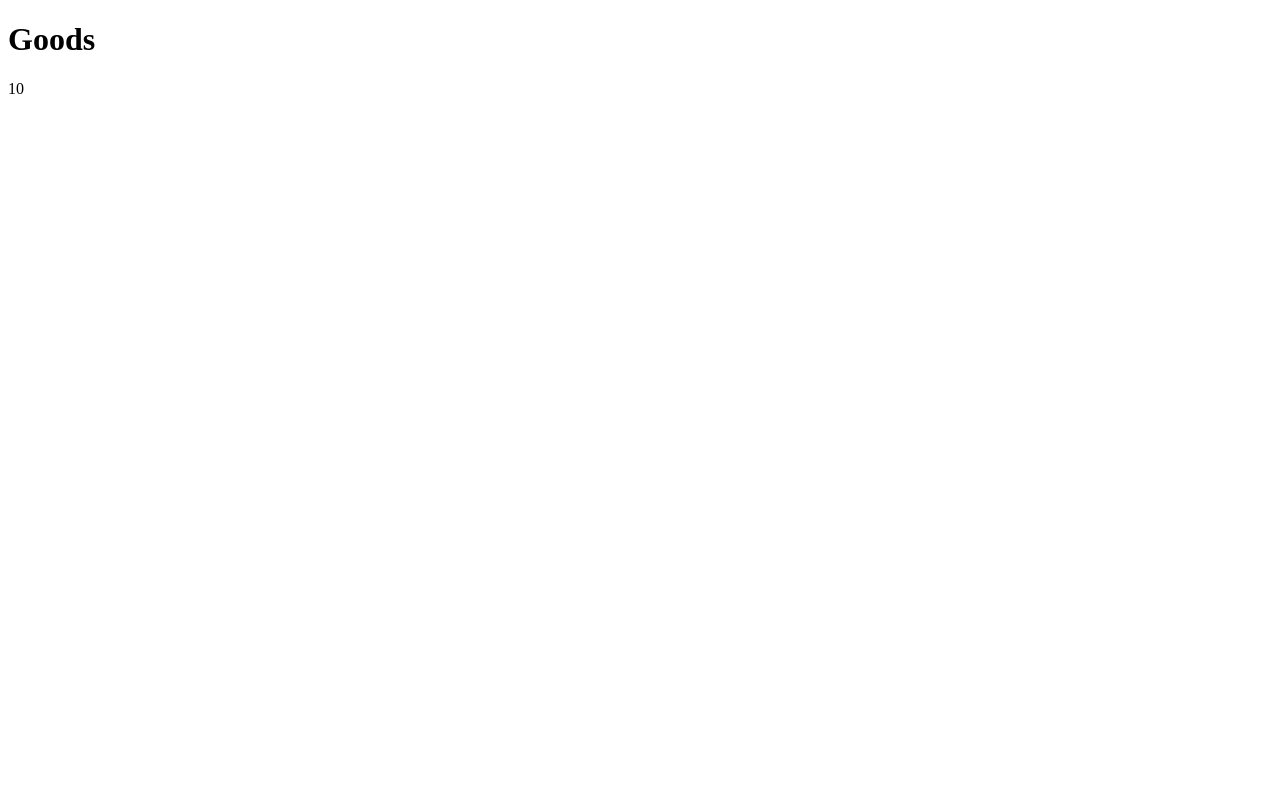
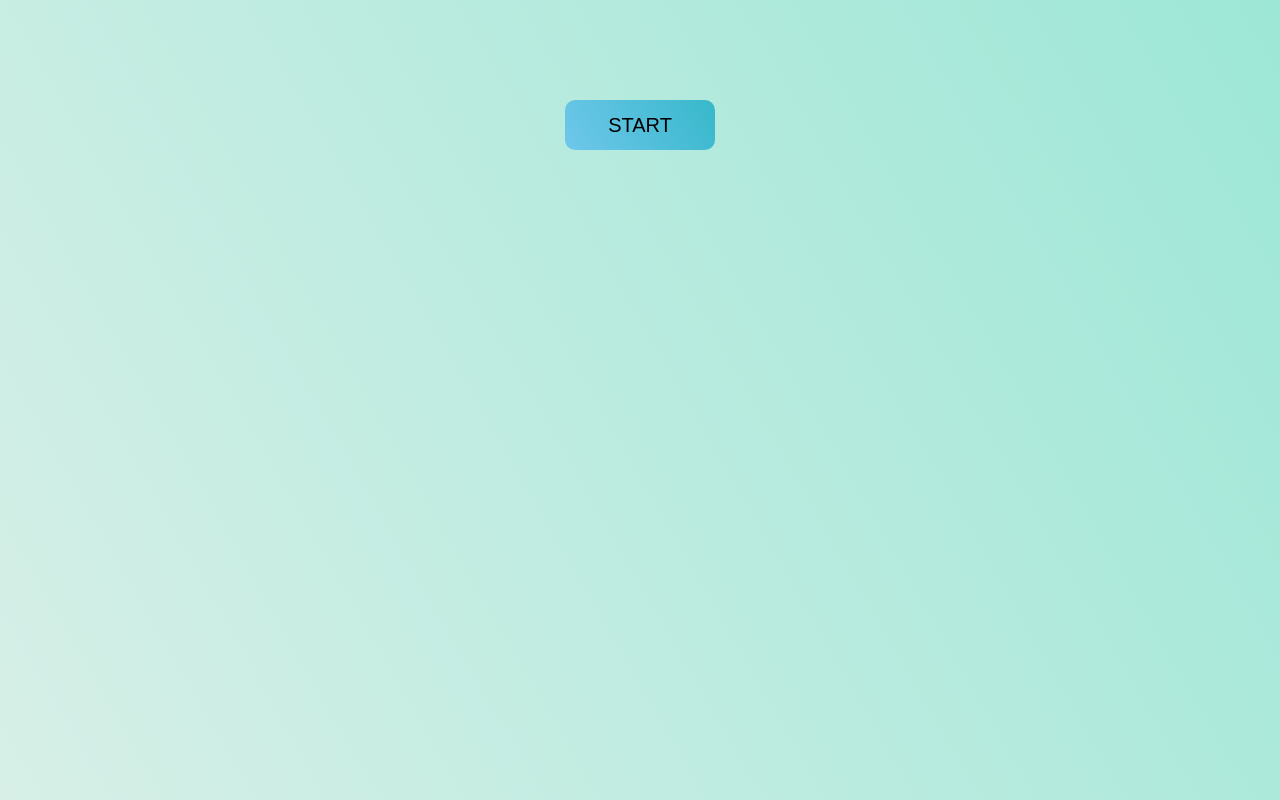
Before and after one commit to mate-academy/react_list-of-goods, a React (Create React App) app: page / in a window 1280 px wide. Built offline with nearby package versions, Linux system fonts and the light colour scheme; the HTML template or start-up script is replaced by a standard one.

Commit message:
List of Goods

```diff
--- a/package.json
+++ b/package.json
@@ -10,7 +10,7 @@
     "prop-types": "^15.7.2",
     "react": "^16.12.0",
     "react-dom": "^16.12.0",
-    "react-scripts": "3.3.0"
+    "react-scripts": "^3.4.0"
   },
   "devDependencies": {
     "@mate-academy/eslint-config-react": "*",
--- a/public/index.html
+++ b/public/index.html
@@ -3,7 +3,9 @@
   <head>
     <meta charset="utf-8" />
     <meta name="viewport" content="width=device-width, initial-scale=1" />
-    <title>Static list of todos</title>
+    <title>List of Goods</title>
+    <link rel="stylesheet" href="styles.css">
+    <link href="https://fonts.googleapis.com/css?family=Lato&display=swap" rel="stylesheet">
   </head>
   <body>
     <div id="root"></div>
--- /dev/null
+++ b/public/styles.css
@@ -0,0 +1,23 @@
+* {
+  box-sizing: border-box;
+}
+
+html,
+body,
+select,
+button,
+h1 {
+  padding: 0;
+  margin: 0;
+}
+
+body {
+  font-family: "Lato", sans-serif;
+}
+
+html {
+  background: linear-gradient(60deg, rgba(215,239,231,1) 0%,
+  rgba(157,231,215,1) 100%);
+  width: 100%;
+  height: 100%;
+}
--- a/src/App.css
+++ b/src/App.css
@@ -0,0 +1,18 @@
+.start-btn {
+  width: 150px;
+  height: 50px;
+  border-radius: 10px;
+  border: none;
+  outline: none;
+  cursor: pointer;
+  font-size: 20px;
+  text-transform: uppercase;
+  margin: auto;
+  display: block;
+  background: linear-gradient(60deg, rgba(111,199,234,1) 0%,
+  rgba(55,184,203,1) 100%);
+}
+
+.App {
+  padding-top: 100px;
+}
--- a/src/App.js
+++ b/src/App.js
@@ -1,5 +1,6 @@
-import React from 'react';
+import React, { Component } from 'react';
 import './App.css';
+import { GoodsList } from './components/GoodsList';
 
 const goodsFromServer = [
   'Dumplings',
@@ -14,11 +15,84 @@ const goodsFromServer = [
   'Garlic',
 ];
 
-const App = () => (
-  <div className="App">
-    <h1>Goods</h1>
-    {goodsFromServer.length}
-  </div>
-);
+class App extends Component {
+  state = {
+    isStartButton: false,
+    goods: [...goodsFromServer],
+    initialGoods: [...goodsFromServer],
+  };
+
+  handleStart = () => {
+    this.setState({
+      isStartButton: true,
+    });
+  }
+
+  handleReverse = () => {
+    this.setState(prevState => ({
+      goods: [...prevState.goods].reverse(),
+    }));
+  }
+
+  handleSortAZ = () => {
+    this.setState(prevState => ({
+      goods: [...prevState.goods]
+        .sort((a, b) => a.localeCompare(b)),
+    }));
+  }
+
+  handleSortByLength = () => {
+    this.setState(prevState => ({
+      goods: [...prevState.goods]
+        .sort((a, b) => a.length - b.length),
+    }));
+  }
+
+  handleReset = () => {
+    this.setState(prevState => ({
+      goods: prevState.initialGoods,
+    }));
+  }
+
+  handleSelect = (e) => {
+    const list = [...goodsFromServer];
+    const { value } = e.target;
+
+    this.setState(prevState => ({
+      goods: list.filter(item => item.length <= value),
+    }));
+  };
+
+  render() {
+    const { isStartButton, goods } = this.state;
+
+    return (
+      <div className="App">
+        {
+          isStartButton
+            ? (
+              <GoodsList
+                goods={goods}
+                handleReverse={this.handleReverse}
+                handleSortAZ={this.handleSortAZ}
+                handleReset={this.handleReset}
+                handleSortByLength={this.handleSortByLength}
+                handleSelect={this.handleSelect}
+              />
+            )
+            : (
+              <button
+                type="button"
+                onClick={this.handleStart}
+                className="start-btn"
+              >
+                Start
+              </button>
+            )
+        }
+      </div>
+    );
+  }
+}
 
 export default App;
--- /dev/null
+++ b/src/components/GoodsList.css
@@ -0,0 +1,35 @@
+.goods {
+  margin: auto;
+  width: 80%;
+}
+
+.goods__btn {
+  width: 130px;
+  height: 40px;
+  margin-right: 10px;
+  border-radius: 5px;
+  border: none;
+  outline: none;
+  background: linear-gradient(60deg, rgba(111,199,234,1) 0%,
+  rgba(55,184,203,1) 100%);
+  font-weight: bold;
+}
+
+.goods__select {
+  display: inline-block;
+  width: 100px;
+  height: 40px;
+  border-radius: 10px;
+  background: linear-gradient(60deg, rgba(111,199,234,1) 0%,
+  rgba(55,184,203,1) 100%);
+  outline: none;
+  font-weight: bold;
+}
+
+.goods__list {
+  padding-top: 40px;
+}
+
+.goods__item {
+  margin: 10px 0;
+}
--- /dev/null
+++ b/src/components/GoodsList.js
@@ -0,0 +1,83 @@
+import React from 'react';
+import PropTypes from 'prop-types';
+import './GoodsList.css';
+
+export const GoodsList = (props) => {
+  const { goods,
+    handleReverse,
+    handleSortAZ,
+    handleSortByLength,
+    handleReset,
+    handleSelect,
+    optionSelected } = props;
+
+  return (
+    <div className="goods">
+      <button
+        type="button"
+        onClick={handleReverse}
+        className="goods__btn"
+      >
+        Reverse
+      </button>
+      <button
+        type="button"
+        onClick={handleSortAZ}
+        className="goods__btn"
+      >
+        Sort Alphabetically
+      </button>
+      <button
+        type="button"
+        onClick={handleSortByLength}
+        className="goods__btn"
+      >
+        Sort By Length
+      </button>
+      <button
+        type="button"
+        onClick={handleReset}
+        className="goods__btn"
+      >
+        Reset
+      </button>
+
+      <select
+        onChange={handleSelect}
+        value={optionSelected}
+        className="goods__select"
+      >
+        <option value="1">1</option>
+        <option value="2">2</option>
+        <option value="3">3</option>
+        <option value="4">4</option>
+        <option value="5">5</option>
+        <option value="6">6</option>
+        <option value="7">7</option>
+        <option value="8">8</option>
+        <option value="9">9</option>
+        <option value="10">10</option>
+      </select>
+
+      <ul className="goods__list">
+        {goods.map(good => (
+          <li key={good} className="goods__item">{good}</li>
+        ))}
+      </ul>
+    </div>
+  );
+};
+
+GoodsList.propTypes = {
+  goods: PropTypes.arrayOf(PropTypes.string).isRequired,
+  handleReverse: PropTypes.func.isRequired,
+  handleReset: PropTypes.func.isRequired,
+  handleSortAZ: PropTypes.func.isRequired,
+  handleSortByLength: PropTypes.func.isRequired,
+  handleSelect: PropTypes.func.isRequired,
+  optionSelected: PropTypes.number,
+};
+
+GoodsList.defaultProps = {
+  optionSelected: 10,
+};
```
Also changed, not shown: 1 other file (tests, documents, lock files or other folders).
